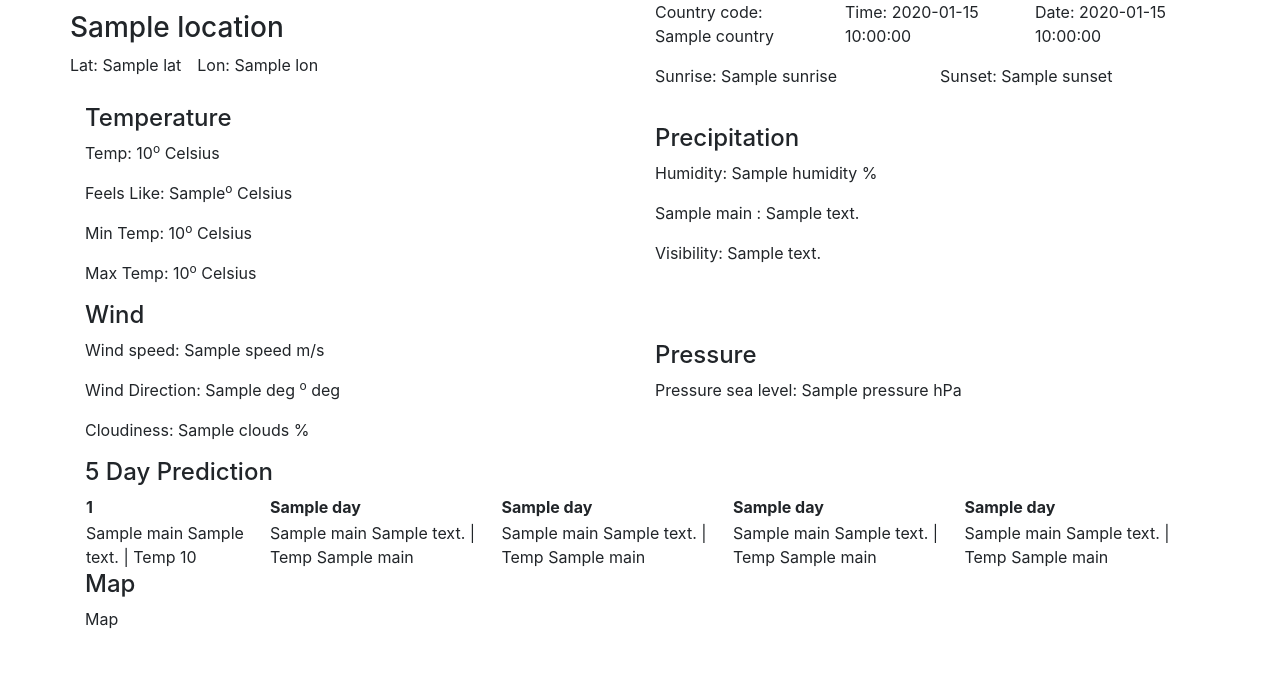
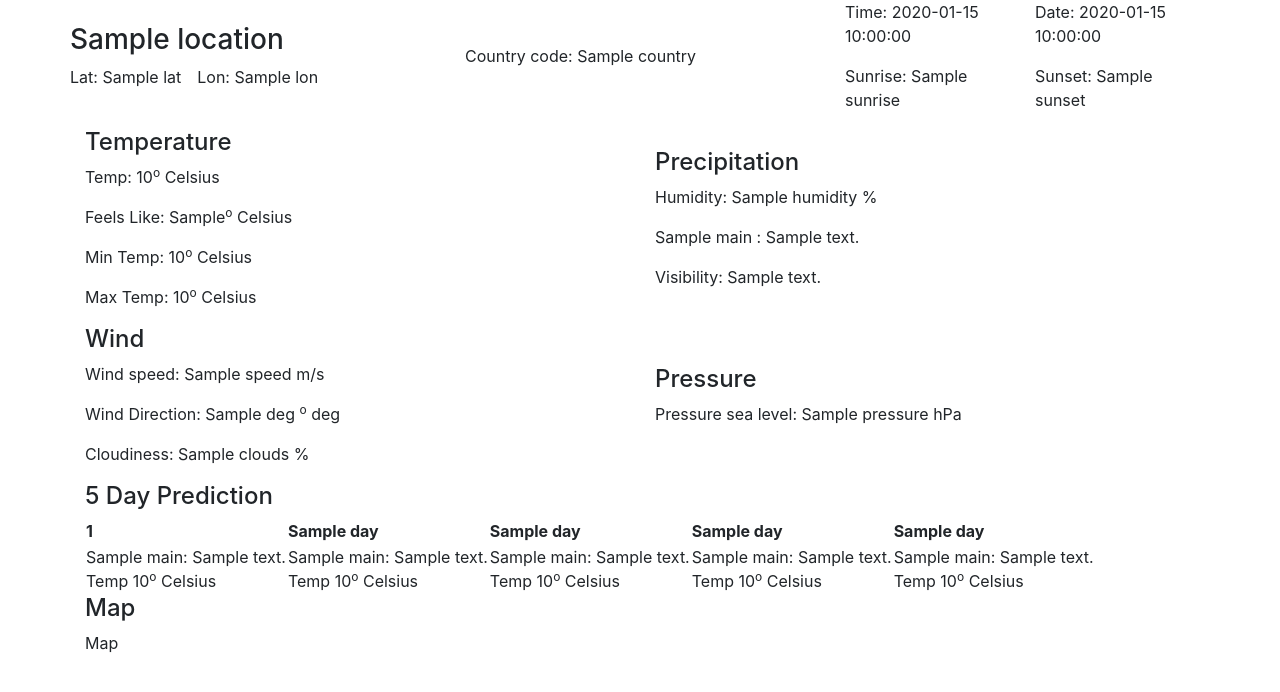
Before and after one commit to gideonmandu/weather_app, a Flask app: template app/templates/public/index.html in a window 1280 px wide. Shown: the part 80-772 px from the top of the page. Run offline with Flask 2, Linux system fonts and the light colour scheme; the template is opened without the code that fills it: most values are stand-ins (such as "Sample title", 1, 10 or a date in 2020); some libraries are stand-ins or nearby versions.

Commit message:
Added Forecast Support

```diff
--- a/app/templates/public/index.html
+++ b/app/templates/public/index.html
@@ -24,22 +24,24 @@
         </div>
     {% elif location_data %}
         <div class="city row align-items-center">
-            <div class="city-info col">
-                <h3 class="city-name row align-items-center">{{ location_data['name'] }}</h3>
-                <div class="city-coordinates row align-items-center">
+            <div class="city__info col">
+                <h3 class="city__name row align-items-center">{{ location_data['name'] }}</h3>
+                <div class="city__coordinates row align-items-center">
                     <p id="lat col"  style="margin-right: 1rem;">Lat: {{ location_data['coord']['lat'] }} </p>
                     <p id="lon col"> Lon: {{ location_data['coord']['lon'] }}</p>
                 </div>
             </div>
-            <div class="city-time col">
-                <div class="time-date row align-items-center">
-                    <p class="time-date-country col">Country code: {{ location_data['sys']['country'] }}</p>
-                    <p class="time-date-time col">Time: {{ time }}</p>
-                    <p class="time-date-date col">Date: {{ date }}</p>
+            <div class="col">
+                <p class="city__country_code">Country code: {{ location_data['sys']['country'] }}</p>
+            </div>
+            <div class="city__time col">
+                <div class="city__time_date row align-items-center">
+                    <p class="city__time col">Time: {{ time }}</p>
+                    <p class="city__date col">Date: {{ date }}</p>
                 </div>
                 <div class="sun row align-items-center">
-                    <p class="sun-rise col">Sunrise: {{ sunrise }}</p>
-                    <p class="sun-set col">Sunset: {{ sunset }}</p>
+                    <p class="sun__rise col">Sunrise: {{ sunrise }}</p>
+                    <p class="sun__set col">Sunset: {{ sunset }}</p>
                 </div>
             </div>
         </div>
@@ -111,11 +113,11 @@
                     </thead>
                     <tbody>
                         <tr>
-                            <td>{{ days[0][0]['weather'][0]['main'] }} {{ days[0][0]['weather'][0]['description'] }} | Temp {{ days[0][0]['main']['temp'] }}</td>
-                            <td>{{ days[0][1]['weather'][0]['main'] }} {{ days[0][1]['weather'][0]['description'] }} | Temp {{ days[0][1]['main'][main] }}</td>
-                            <td>{{ days[0][2]['weather'][0]['main'] }} {{ days[0][2]['weather'][0]['description'] }} | Temp {{ days[0][2]['main'][main] }}</td>
-                            <td>{{ days[3]['weather'][0]['main'] }} {{ days[3]['weather'][0]['description'] }} | Temp {{ days[3]['main'][main] }}</td>
-                            <td>{{ days[4]['weather'][0]['main'] }} {{ days[4]['weather'][0]['description'] }} | Temp {{ days[4]['main'][main] }}</td>
+                            <td>{{ days[0][0]['weather'][0]['main'] }}: {{ days[0][0]['weather'][0]['description'] }} <br> Temp {{ days[0][0]['main']['temp'] }}<sup>o</sup> Celsius</td>
+                            <td>{{ days[0][1]['weather'][0]['main'] }}: {{ days[0][1]['weather'][0]['description'] }} <br> Temp {{ days[0][1]['main']['temp'] }}<sup>o</sup> Celsius</td>
+                            <td>{{ days[0][2]['weather'][0]['main'] }}: {{ days[0][2]['weather'][0]['description'] }} <br> Temp {{ days[0][2]['main']['temp'] }}<sup>o</sup> Celsius</td>
+                            <td>{{ days[0][3]['weather'][0]['main'] }}: {{ days[0][3]['weather'][0]['description'] }} <br> Temp {{ days[0][3]['main']['temp'] }}<sup>o</sup> Celsius</td>
+                            <td>{{ days[0][4]['weather'][0]['main'] }}: {{ days[0][4]['weather'][0]['description'] }} <br> Temp {{ days[0][4]['main']['temp'] }}<sup>o</sup> Celsius</td>
                         </tr>
                     </tbody>
                 </table>
```
